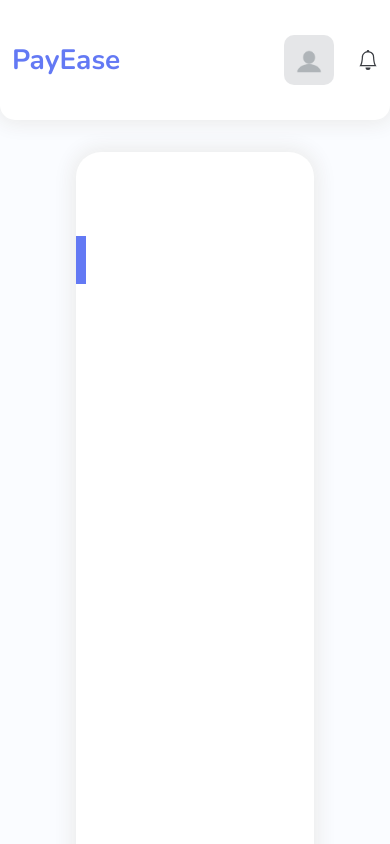
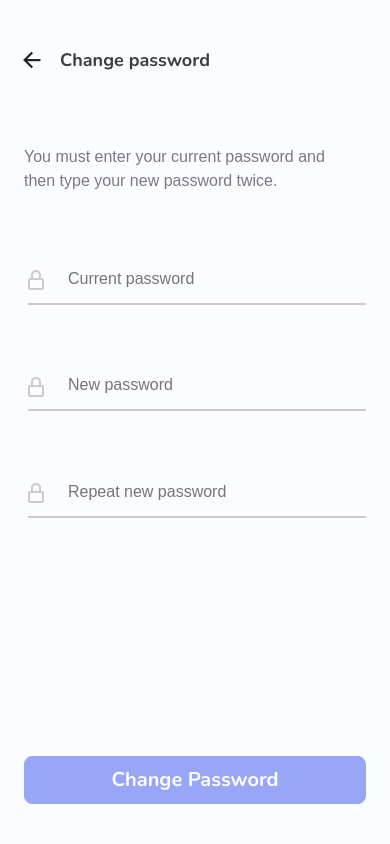
Before and after one commit to othernima08/payease-fe, a React (Vite) app: page /profile/change-password in a window 390 px wide. Shown: the top 844 px of the page. Built offline with nearby package versions, Linux system fonts and the light colour scheme; a web font is replaced by a local one.

Commit message:
feat: responsive for change pin dan change password

```diff
--- a/src/components/footer/footer.css
+++ b/src/components/footer/footer.css
@@ -18,7 +18,7 @@
     padding-right: 32px;
 }
 
-@media only screen and (max-width: 768px) {
+@media only screen and (max-width: 782px) {
     .footer-container {
         flex-direction: column;
         justify-content: center;
--- a/src/components/sidebarMenuItem/sidebarMenuItem.css
+++ b/src/components/sidebarMenuItem/sidebarMenuItem.css
@@ -42,3 +42,13 @@
     position: absolute;
     margin-left: -24px;
 }
+
+@media only screen and (max-width: 832px) {
+    .sidebar-menu-container {
+        padding: 12px 0px;
+    }
+
+    .active-sidebar-menu-container {
+        padding: 12px 0px;
+    }
+}
--- a/src/layout/afterLogin/index.jsx
+++ b/src/layout/afterLogin/index.jsx
@@ -25,10 +25,10 @@ const AfterLoginLayout = (props) => {
         <Container bsPrefix="after-login-container">
             <CustomNavbar user={user} />
             <Row style={{ margin: "32px 64px" }}>
-                <Col xs={12} md={3}>
+                <Col xs={12} md={4}>
                     <CustomSidebar />
                 </Col>
-                <Col xs={12} md={9}>
+                <Col xs={12} md={8}>
                     {children}
                 </Col>
             </Row>
--- a/src/layout/changePIN/changePin.css
+++ b/src/layout/changePIN/changePin.css
@@ -17,6 +17,7 @@
     font-family: 'Nunito-Regular', sans-serif;
     font-size: 16px;
     margin-top: 24px;
+    width: 50%;
 }
 
 .change-pin-form-container {
@@ -25,3 +26,68 @@
     justify-content: center;
     height:80%;
 }
+
+.back-icon {
+    display: none;
+}
+
+@media only screen and (max-width: 768px) {
+    .change-pin-container {
+        padding: 40px;
+        position: fixed;
+        top: 0;
+        left: 0;
+        width: 100%;
+        height: 100%;
+        border-radius: 0;
+        background-color: #FAFCFF;
+    }
+
+    .back-icon {
+        display: block;
+        position: absolute;
+        width: fit-content;
+        margin-left: -20px;
+        cursor: pointer;
+        font-size: 24px;
+    }
+
+    .change-pin-title {
+        margin-left: 20px;
+        padding-top: 10px;
+    }
+
+    .change-pin-description {
+        margin-left: -16px;
+        margin-right: -16px;
+        width: 100%;
+    }
+
+    .change-pin-form-container{
+        margin-left: -16px;
+        margin-right: -16px;
+    }
+
+    .change-pin-form {
+        width: 100%;
+        height: 100%;
+        display: flex;
+        flex-direction: column;
+        justify-content: space-between;
+    }
+
+    .change-pin-head-container {
+        display: flex;
+        flex-direction: column;
+        justify-content: space-between;
+        height: 20%;
+    }
+
+    .change-pin-input-container {
+        margin-top: 50px;
+        display: flex;
+        flex-direction: column;
+        justify-content: space-between;
+        height: 45%;
+    }
+}
--- a/src/layout/changePIN/index.jsx
+++ b/src/layout/changePIN/index.jsx
@@ -1,51 +1,34 @@
-import React, { useEffect, useRef, useState } from 'react'
-import { Container, Button, Form } from 'react-bootstrap'
+import React from 'react'
+import { Button, Col, Container, Form, Row } from 'react-bootstrap'
 import PinInput from 'react-pin-input';
 
 import AfterLoginLayout from '../afterLogin'
+import { IoArrowBackSharp } from "react-icons/io5";
+
 import './changePin.css'
 
 const ChagePinLayout = (props) => {
   const { buttonText, handleClick, description } = props;
 
-  // const [deviceWidth, setDeviceWidth] = useState(useRef(window.innerWidth));
-  // const [isMobile, setIsMobile] = useState(false)
-
-  // useEffect(() => {
-  //   const updateDeviceWidth = () => {
-  //     setDeviceWidth(window.innerWidth);
-  //   };
-
-  //   // Add the event listener to listen for window resize
-  //   window.addEventListener('resize', updateDeviceWidth);
-
-  //   // if (deviceWidth.current <= 1000) {
-  //   //   setIsMobile(true)
-  //   // } else {
-  //   //   setIsMobile(false)
-  //   // }
-
-  //   // // Clean up the event listener when the component unmounts
-  //   // return () => {
-  //   //   window.removeEventListener('resize', updateDeviceWidth);
-  //   // };
-  // }, []);
-
-  // useEffect(() => {
-  //   console.log(deviceWidth)
-  // }, [deviceWidth, setDeviceWidth])
-
-
   return (
     <React.Fragment>
-      {/* {deviceWidth.current >= 1000 ? */}
       <AfterLoginLayout
         children={
           <Container bsPrefix='change-pin-container'>
+            <Row bsPrefix='change-pin-head-container'>
+              <Col md={12}>
+                <div className="back-icon">
+                  <IoArrowBackSharp />
+                </div>
                 <h2 className="change-pin-title">Change PIN</h2>
+              </Col>
+              <Col md={12}>
                 <p className="change-pin-description">{description}</p>
+              </Col>
+            </Row>
             <Container bsPrefix="change-pin-form-container">
-                <Form>
+              <Form className='change-pin-form'>
+                <section className='change-pin-input-container'>
                   <PinInput
                     length={6}
                     initialValue=""
@@ -60,6 +43,7 @@ const ChagePinLayout = (props) => {
                     autoSelect={true}
                     regexCriteria={/^[ A-Za-z0-9_@./#&+-]*$/}
                   />
+                </section>
                 <section className="d-grid gap-4 mt-5">
                   <Button type="submit" size="lg" style={{ backgroundColor: "#6379F4", borderColor: "#6379F4" }} onSubmit={handleClick}>
                     {buttonText}
@@ -69,7 +53,6 @@ const ChagePinLayout = (props) => {
             </Container>
           </Container>
         } />
-        {/* : <></>} */}
     </React.Fragment>
   )
 }
--- a/src/pages/auth/login/login.css
+++ b/src/pages/auth/login/login.css
@@ -32,9 +32,9 @@ img {
 
     }
 
-    p {
+    /* p {
         display: none;
-    }
+    } */
 
     .white-text {
         color: #6379F4 !important;
--- a/src/pages/auth/register/register.css
+++ b/src/pages/auth/register/register.css
@@ -32,9 +32,9 @@ img {
 
     }
 
-    p {
+    /* p {
         display: none;
-    }
+    } */
 
     .white-text {
         color: #6379F4 !important;
--- a/src/pages/changePassword/changePassword.css
+++ b/src/pages/changePassword/changePassword.css
@@ -17,13 +17,22 @@
     font-family: 'Nunito-Regular', sans-serif;
     font-size: 16px;
     margin-top: 24px;
+    width: 50%;
 }
 
 .change-password-form-container {
-    display:flex;
-    align-items:center;
+    display: flex;
+    align-items: center;
     justify-content: center;
-    height:80%;
+    height: 80%;
+}
+
+.back-icon {
+    display: none;
+}
+
+.change-password-form {
+    width: 60%;
 }
 
 input {
@@ -45,6 +54,7 @@ input:focus {
 .input-container {
     display: flex;
     align-items: center;
+    margin-top: 12px;
 }
 
 .input-icon {
@@ -53,3 +63,64 @@ input:focus {
     padding-bottom: 4px;
     margin-right: -20px;
 }
+
+@media only screen and (max-width: 768px) {
+    .change-password-container {
+        padding: 40px;
+        position: fixed;
+        top: 0;
+        left: 0;
+        width: 100%;
+        height: 100%;
+        border-radius: 0;
+        background-color: #FAFCFF;
+    }
+
+    .back-icon {
+        display: block;
+        position: absolute;
+        width: fit-content;
+        margin-left: -20px;
+        cursor: pointer;
+        font-size: 24px;
+    }
+
+    .change-password-title {
+        margin-left: 20px;
+        padding-top: 10px;
+    }
+
+    .change-password-description {
+        margin-left: -16px;
+        margin-right: -16px;
+        width: 100%;
+    }
+
+    .change-password-form-container{
+        margin-left: -16px;
+        margin-right: -16px;
+    }
+
+    .change-password-form {
+        width: 100%;
+        height: 100%;
+        display: flex;
+        flex-direction: column;
+        justify-content: space-between;
+    }
+
+    .change-password-head-container {
+        display: flex;
+        flex-direction: column;
+        justify-content: space-between;
+        height: 20%;
+    }
+
+    .change-password-input-container {
+        margin-top: 50px;
+        display: flex;
+        flex-direction: column;
+        justify-content: space-between;
+        height: 45%;
+    }
+}
--- a/src/pages/changePassword/index.jsx
+++ b/src/pages/changePassword/index.jsx
@@ -1,8 +1,9 @@
 import React, { useState } from 'react'
-import { Button, Container, Form } from 'react-bootstrap'
+import { Button, Col, Container, Form, Row } from 'react-bootstrap'
 import { BiLockAlt } from "react-icons/bi";
 
 import AfterLoginLayout from '../../layout/afterLogin'
+import { IoArrowBackSharp } from "react-icons/io5";
 
 import './changePassword.css'
 
@@ -21,22 +22,34 @@ const ChangePassword = () => {
         <AfterLoginLayout
             children={
                 <Container bsPrefix='change-password-container'>
+                    <Row bsPrefix='change-password-head-container'>
+                        <Col md={12}>
+                            <div className="back-icon">
+                                <IoArrowBackSharp />
+                            </div>
                             <h2 className="change-password-title">Change password</h2>
-                    <p className="change-password-description">You must enter your current password and then<br></br>type your new password twice.</p>
+                        </Col>
+                        <Col md={12}>
+                            <p className="change-password-description">You must enter your current password and then type your new password twice.</p>
+                        </Col>
+                    </Row>
                     <Container bsPrefix="change-password-form-container">
-                        <Form style={{ width: '60%' }}>
+                        <Form className='change-password-form'>
+                            <section className='change-password-input-container'>
                                 <section className='input-container'>
                                     <p className='input-icon'><BiLockAlt /></p>
-                                <input type='password' placeholder='Current password' value={currentPassword} onChange={(e) => setCurrentPassword(e.target.value)}/>
+                                    <input type='password' placeholder='Current password' value={currentPassword} onChange={(e) => setCurrentPassword(e.target.value)} />
                                 </section>
-                            <section className='input-container' style={{marginTop: 24}} >
+                                <section className='input-container' >
                                     <p className='input-icon'><BiLockAlt /></p>
-                                <input type='password' placeholder='New password' value={newPassword} onChange={(e) => setNewPassword(e.target.value)}/>
+                                    <input type='password' placeholder='New password' value={newPassword} onChange={(e) => setNewPassword(e.target.value)} />
                                 </section>
-                            <section className='input-container' style={{marginTop: 24}}>
+                                <section className='input-container'>
                                     <p className='input-icon'><BiLockAlt /></p>
-                                <input type='password' placeholder='Repeat new password' value={confirmPassword} onChange={(e) => setConfirmPassword(e.target.value)}/>
+                                    <input type='password' placeholder='Repeat new password' value={confirmPassword} onChange={(e) => setConfirmPassword(e.target.value)} />
                                 </section>
+                            </section>
+
                             <section className="d-grid gap-4 mt-5">
                                 <Button type="submit" size="lg" style={{ backgroundColor: "#6379F4", borderColor: "#6379F4" }} disabled={confirmPassword === "" || newPassword === "" || currentPassword === ""}>
                                     Change Password
--- a/src/pages/changePin/changePinPage1.jsx
+++ b/src/pages/changePin/changePinPage1.jsx
@@ -6,7 +6,7 @@ const ChangePinPage1 = () => {
     return (
         <ChagePinLayout
             buttonText={"Continue"}
-            description={<>Enter your current 6 digits Zwallet PIN below to <br></br> continue to the next steps.</>}
+            description={"Enter your current 6 digits Zwallet PIN below to continue to the next steps."}
             handleClick={() => { }}
         />
     )
--- a/src/pages/changePin/changePinPage2.jsx
+++ b/src/pages/changePin/changePinPage2.jsx
@@ -6,7 +6,7 @@ const ChangePinPage2 = () => {
     return (
         <ChagePinLayout
             buttonText={"Change PIN"}
-            description={<>Type your new 6 digits security PIN to use in  <br></br> Zwallet.</>}
+            description={"Type your new 6 digits security PIN to use in  Zwallet."}
             handleClick={() => { }}
         />
     )
```
Lines whose indentation alone changed are shown as unchanged.
